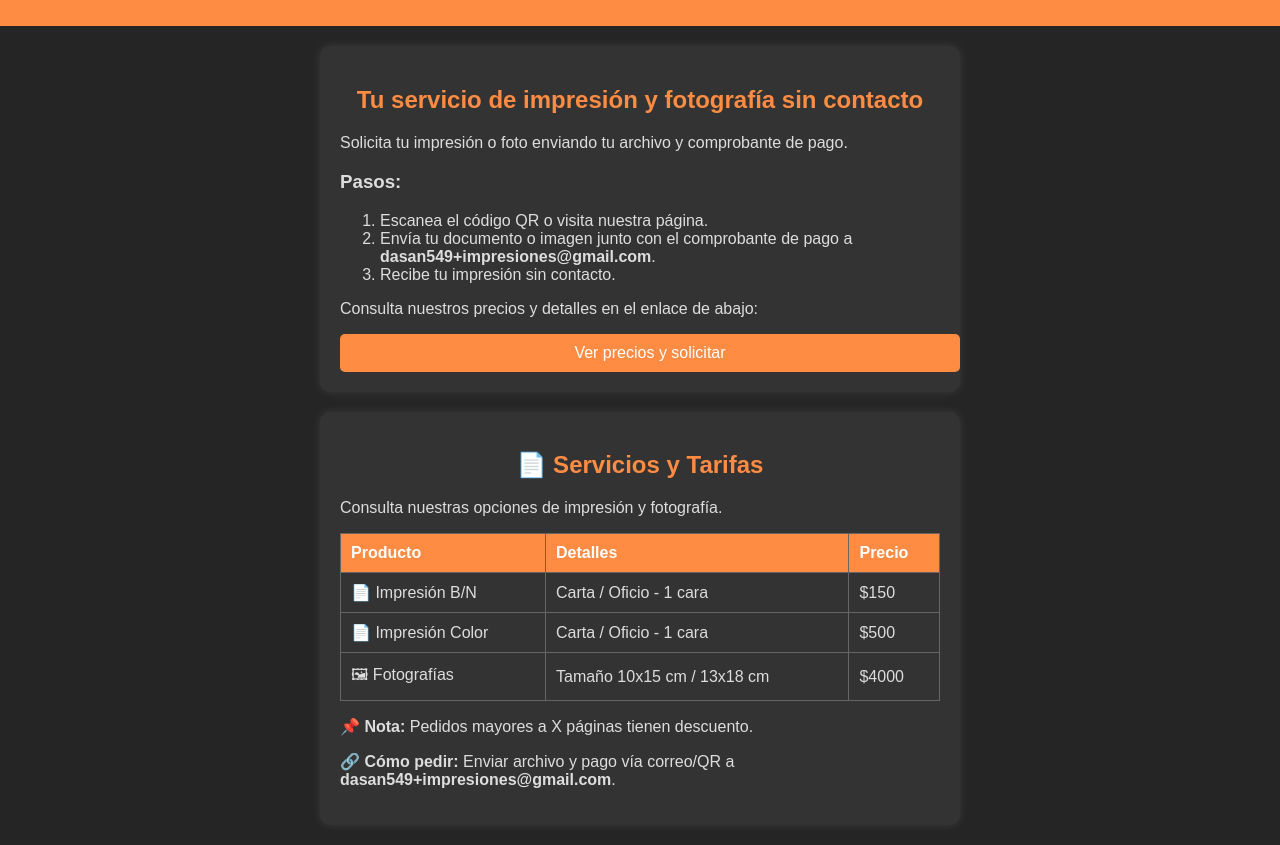
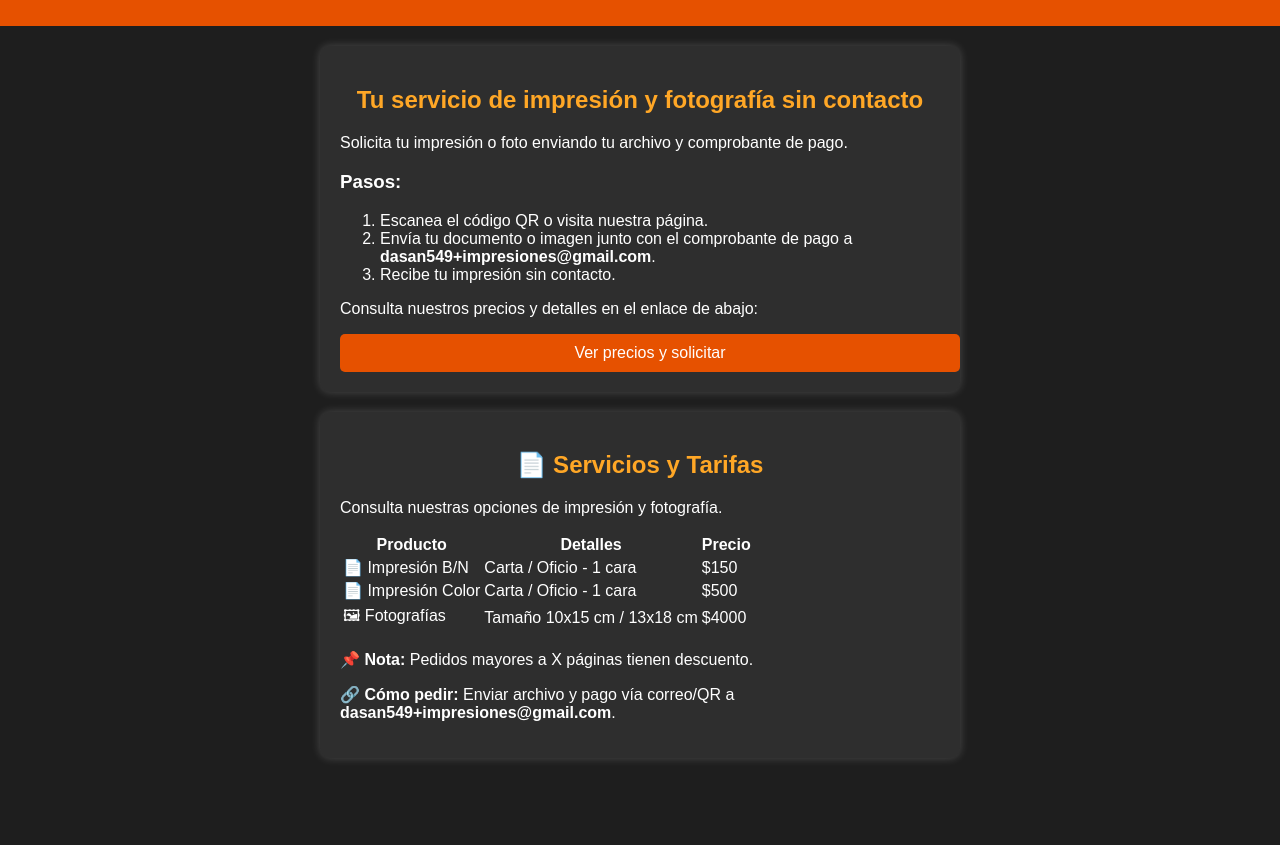
Before and after one commit to dasan549/papergo, a plain HTML site: page index.html in a window 1280 px wide. Shown: the part 248-1093 px from the top of the page. After the commit the page ends 1026 px from the top, so only its background shows below. Drawn offline with Linux system fonts and the light colour scheme.

Commit message:
Update index.html

```diff
--- a/index.html
+++ b/index.html
@@ -7,13 +7,13 @@
     <style>
         body {
             font-family: Arial, sans-serif;
-            background-color: #252525;
-            color: #dddddd;
+            background-color: #1e1e1e;
+            color: #ffffff;
             margin: 0;
             padding: 0;
         }
         .header {
-            background-color: #ff8c42;
+            background-color: #e65100;
             text-align: center;
             padding: 20px;
         }
@@ -23,19 +23,19 @@
         .container {
             max-width: 600px;
             margin: 20px auto;
-            background-color: #333333;
+            background-color: #2e2e2e;
             padding: 20px;
             border-radius: 10px;
-            box-shadow: 0px 0px 10px rgba(255, 255, 255, 0.1);
+            box-shadow: 0px 0px 10px rgba(255, 255, 255, 0.2);
         }
         h1, h2 {
             text-align: center;
-            color: #ff8c42;
+            color: #ffa726;
         }
         .button {
             display: block;
             width: 100%;
-            background-color: #ff8c42;
+            background-color: #e65100;
             color: #ffffff;
             text-align: center;
             padding: 10px;
@@ -47,23 +47,7 @@
             margin-top: 10px;
         }
         .button:hover {
-            background-color: #e67634;
-        }
-        table {
-            width: 100%;
-            border-collapse: collapse;
-            margin-top: 10px;
-        }
-        table, th, td {
-            border: 1px solid #666;
-        }
-        th, td {
-            padding: 10px;
-            text-align: left;
-        }
-        th {
-            background-color: #ff8c42;
-            color: #fff;
+            background-color: #bf360c;
         }
     </style>
 </head>
@@ -82,7 +66,7 @@
             <li>Recibe tu impresión sin contacto.</li>
         </ol>
         <p>Consulta nuestros precios y detalles en el enlace de abajo:</p>
-        <a href="#" class="button">Ver precios y solicitar</a>
+        <a href="mailto:dasan549+impresiones@gmail.com?subject=Solicitud de Impresión" class="button">Ver precios y solicitar</a>
     </div>
     <div class="container">
         <h2>📄 Servicios y Tarifas</h2>
```
